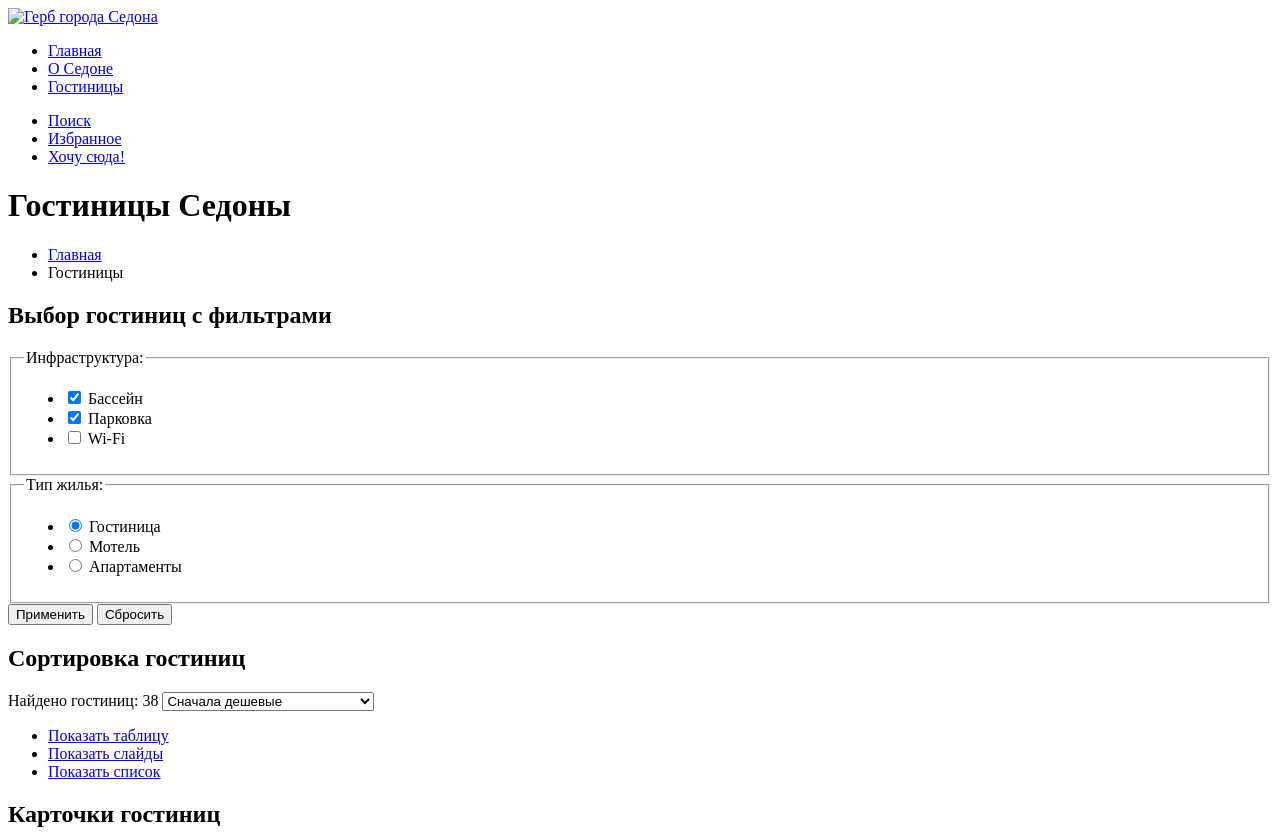
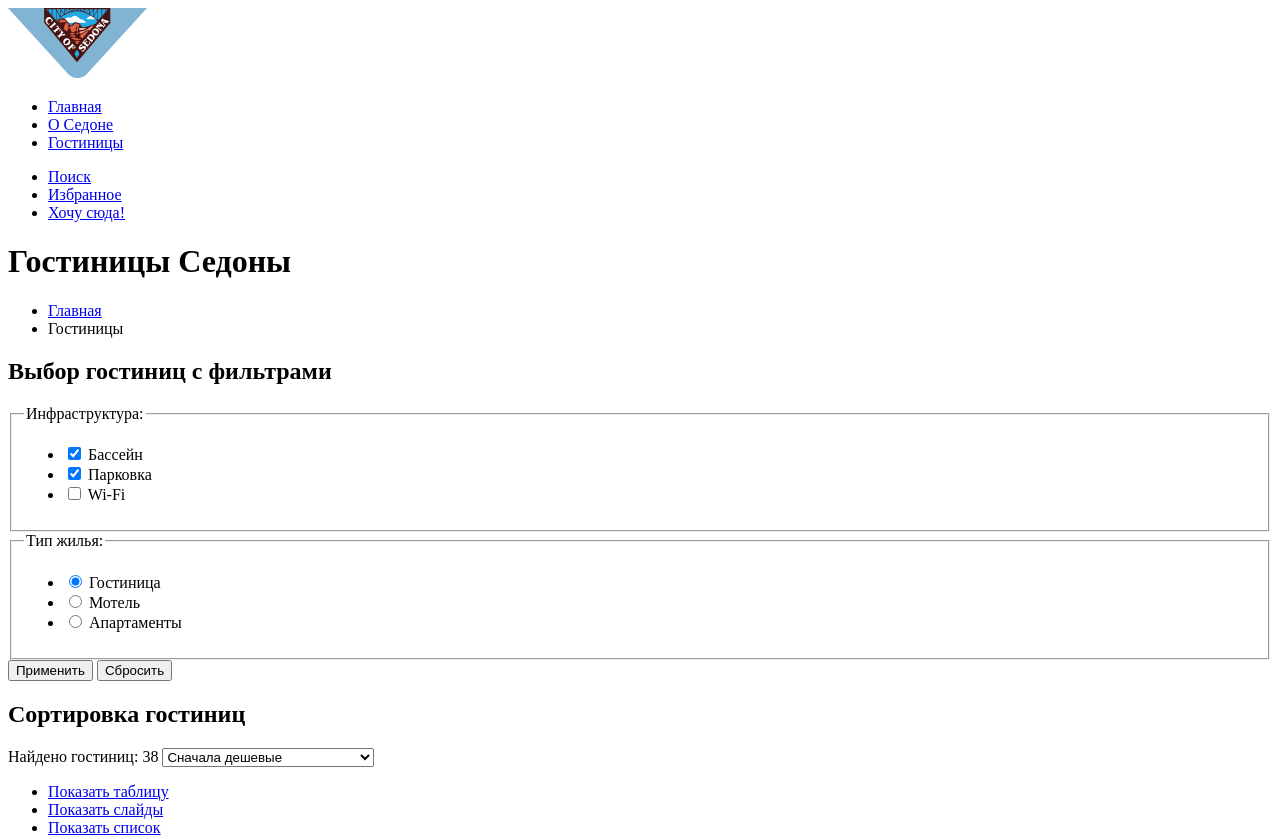
Before and after one commit to seregaautist/2097641-sedona-34, a plain HTML site: page catalog.html in a window 1280 px wide. Shown: the top 839 px of the page. Drawn offline with Linux system fonts and the light colour scheme.

Commit message:
исправляем путь к изображению

```diff
--- a/catalog.html
+++ b/catalog.html
@@ -13,9 +13,9 @@
           >
           <img
            class="logo"
-           src="#"
-           width="#"
-           height="#"
+           src="images/logo/coat-of-arms-of-sedona.svg"
+           width="139"
+           height="70"
            alt="Герб города Седона"
           >
           <ul class="navigation-list">
```
Also changed, not shown: index.html (+1 -1 lines).
